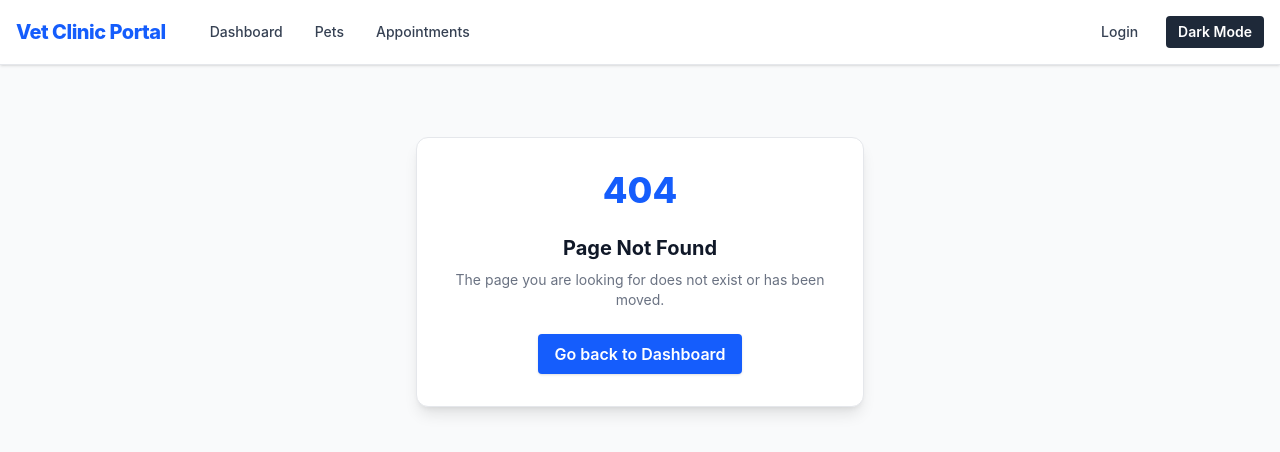
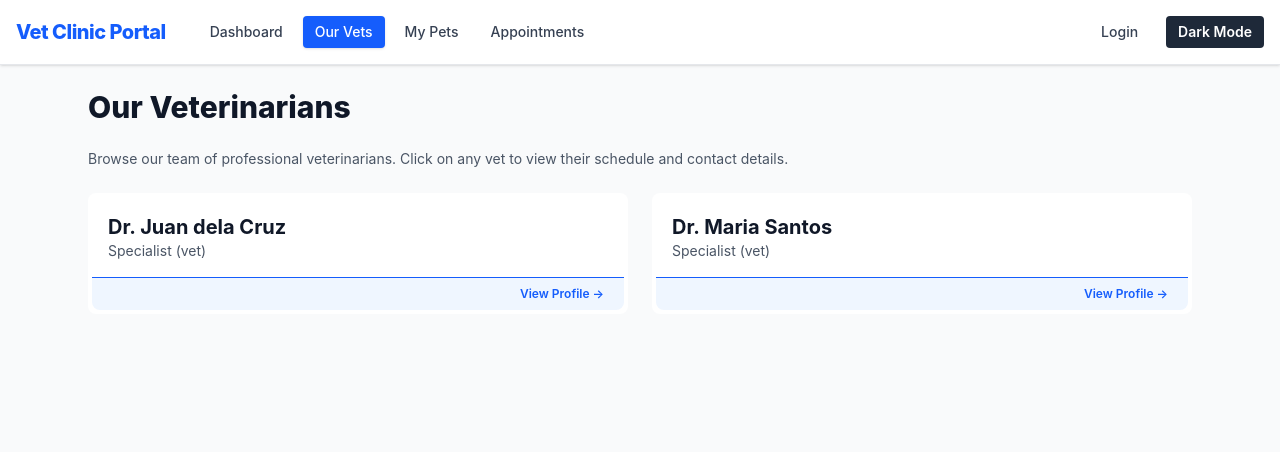
Before and after one commit to amy9273/itelect4-project, a React (Vite) app: page /vets in a window 1280 px wide. Before the commit this address had no page. Shown: the top 452 px of the page. Built offline with nearby package versions, Linux system fonts and the light colour scheme.

Commit message:
Protect pet pages and expose public vets directory

```diff
--- a/src/App.tsx
+++ b/src/App.tsx
@@ -2,6 +2,8 @@ import { Routes, Route } from "react-router";
 import Layout from "./components/Layout";
 import ProtectedRoute from "./components/ProtectedRoute";
 import DashboardPage from "./pages/DashboardPage";
+import VetsPage from "./pages/VetsPage";
+import VetDetailPage from "./pages/VetDetailPage";
 import PetsPage from "./pages/PetsPage";
 import PetDetailPage from "./pages/PetDetailPage";
 import LoginPage from "./pages/LoginPage";
@@ -13,10 +15,12 @@ function App() {
         <Routes>
             <Route path="/" element={<Layout />}>
                 <Route index element={<DashboardPage />} />
-                <Route path="pets" element={<PetsPage />} />
-                <Route path="pets/:id" element={<PetDetailPage />} />
+                <Route path="vets" element={<VetsPage />} />
+                <Route path="vets/:id" element={<VetDetailPage />} />
                 <Route path="login" element={<LoginPage />} />
                 <Route element={<ProtectedRoute />}>
+                    <Route path="pets" element={<PetsPage />} />
+                    <Route path="pets/:id" element={<PetDetailPage />} />
                     <Route path="appointments" element={<AppointmentsPage />} />
                 </Route>
                 <Route path="*" element={<NotFoundPage />} />
--- a/src/components/Layout.tsx
+++ b/src/components/Layout.tsx
@@ -25,8 +25,11 @@ function Layout() {
                         <NavLink to="/" end className={linkClass}>
                             Dashboard
                         </NavLink>
+                        <NavLink to="/vets" className={linkClass}>
+                            Our Vets
+                        </NavLink>
                         <NavLink to="/pets" className={linkClass}>
-                            Pets
+                            My Pets
                         </NavLink>
                         <NavLink to="/appointments" className={linkClass}>
                             Appointments
--- /dev/null
+++ b/src/pages/VetDetailPage.tsx
@@ -0,0 +1,53 @@
+import { useParams, useNavigate } from "react-router";
+import { allVets } from "../data/mockData";
+
+function VetDetailPage() {
+    const { id } = useParams<{ id: string }>();
+    const navigate = useNavigate();
+
+    const vetId = id ? parseInt(id, 10) : NaN;
+    const vet = allVets.find((v) => v.id === vetId);
+
+    if (!vet || isNaN(vetId)) {
+        return (
+            <div className="max-w-md mx-auto mt-8 p-6 bg-red-50 dark:bg-red-950/20 border border-red-200 dark:border-red-900/50 rounded-lg text-center text-red-700 dark:text-red-400 shadow-md">
+                <h3 className="text-xl font-bold mb-2">Veterinarian Not Found</h3>
+                <p className="text-sm mb-4">No veterinarian found with ID "{id}".</p>
+                <button
+                    onClick={() => navigate("/vets")}
+                    className="px-4 py-2 bg-red-600 text-white font-semibold rounded hover:bg-red-700 transition-colors"
+                >
+                    Back to Vets List
+                </button>
+            </div>
+        );
+    }
+
+    return (
+        <div className="max-w-xl mx-auto space-y-6">
+            <h2 className="text-3xl font-extrabold text-gray-900 dark:text-white">
+                Vet Profile: {vet.name}
+            </h2>
+
+            <div className="rounded-lg border border-gray-200 bg-white p-6 shadow-sm dark:bg-gray-800 dark:border-gray-700 space-y-3">
+                <h3 className="text-2xl font-bold text-gray-900 dark:text-white">{vet.name}</h3>
+                <div className="border-t border-gray-100 dark:border-gray-700 pt-3 space-y-2">
+                    <p className="text-sm"><strong className="text-gray-500">Email:</strong> {vet.email}</p>
+                    <p className="text-sm"><strong className="text-gray-500">Role:</strong> Senior Consultant ({vet.role})</p>
+                    <p className="text-sm"><strong className="text-gray-500">Status:</strong> {vet.isActive ? "Accepting Patients" : "On Leave"}</p>
+                </div>
+            </div>
+
+            <div className="flex gap-4">
+                <button
+                    onClick={() => navigate("/vets")}
+                    className="px-4 py-2 bg-blue-600 hover:bg-blue-700 text-white font-semibold rounded shadow transition-colors"
+                >
+                    &larr; Back to Vets List
+                </button>
+            </div>
+        </div>
+    );
+}
+
+export default VetDetailPage;
--- /dev/null
+++ b/src/pages/VetsPage.tsx
@@ -0,0 +1,30 @@
+import { Link } from "react-router";
+import { allVets } from "../data/mockData";
+
+function VetsPage() {
+    return (
+        <div className="space-y-6">
+            <h2 className="text-3xl font-extrabold text-gray-900 dark:text-white">
+                Our Veterinarians
+            </h2>
+            <p className="text-sm text-gray-600 dark:text-gray-400">
+                Browse our team of professional veterinarians. Click on any vet to view their schedule and contact details.
+            </p>
+            <div className="grid grid-cols-1 sm:grid-cols-2 gap-6">
+                {allVets.map((vet) => (
+                    <Link key={vet.id} to={`/vets/${vet.id}`} className="block transition-transform hover:scale-102 hover:shadow-md rounded-lg bg-white dark:bg-gray-800 p-1">
+                        <div className="p-4">
+                            <h3 className="text-xl font-bold text-gray-900 dark:text-white">{vet.name}</h3>
+                            <p className="text-sm text-gray-600 dark:text-gray-400">Specialist ({vet.role})</p>
+                        </div>
+                        <div className="bg-blue-50 dark:bg-blue-950/20 px-5 py-2 rounded-b-lg border-t border-gray-150 dark:border-gray-800 text-xs text-blue-600 dark:text-blue-400 font-semibold text-right">
+                            View Profile &rarr;
+                        </div>
+                    </Link>
+                ))}
+            </div>
+        </div>
+    );
+}
+
+export default VetsPage;
```
